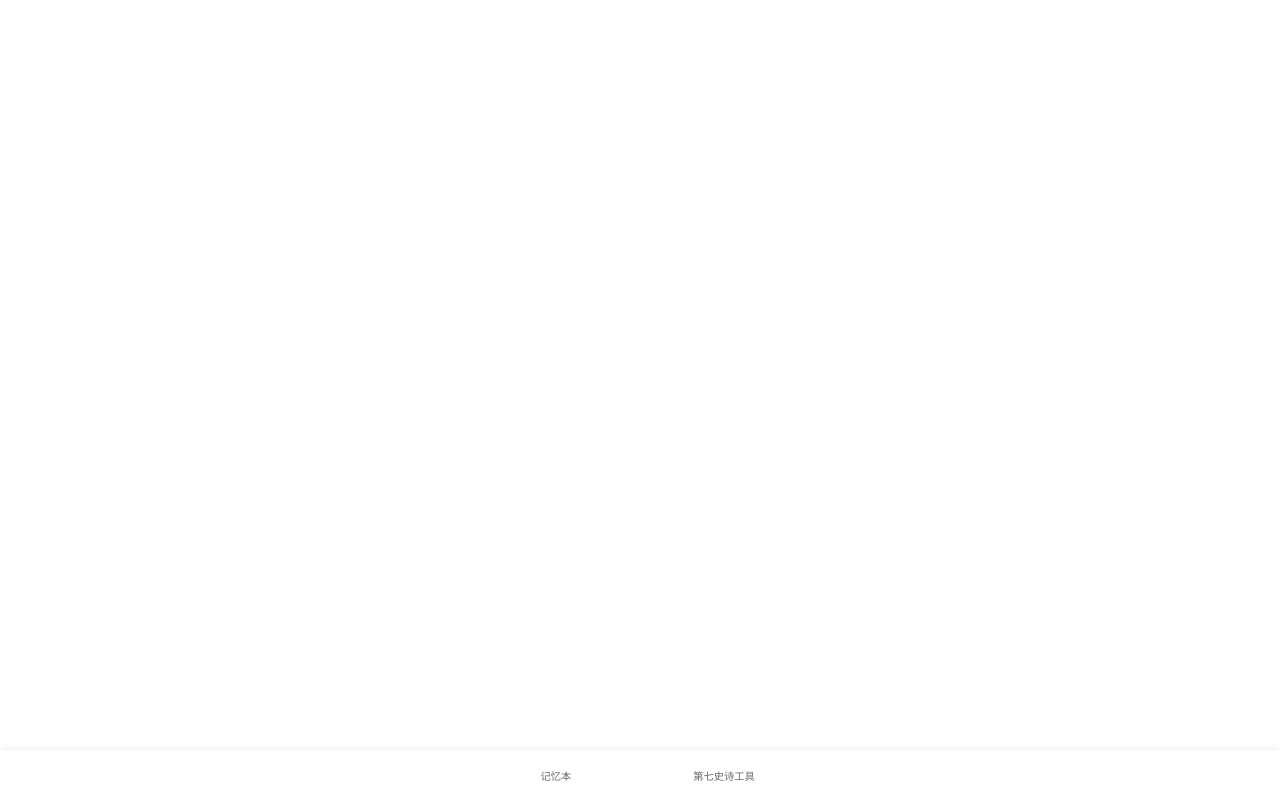
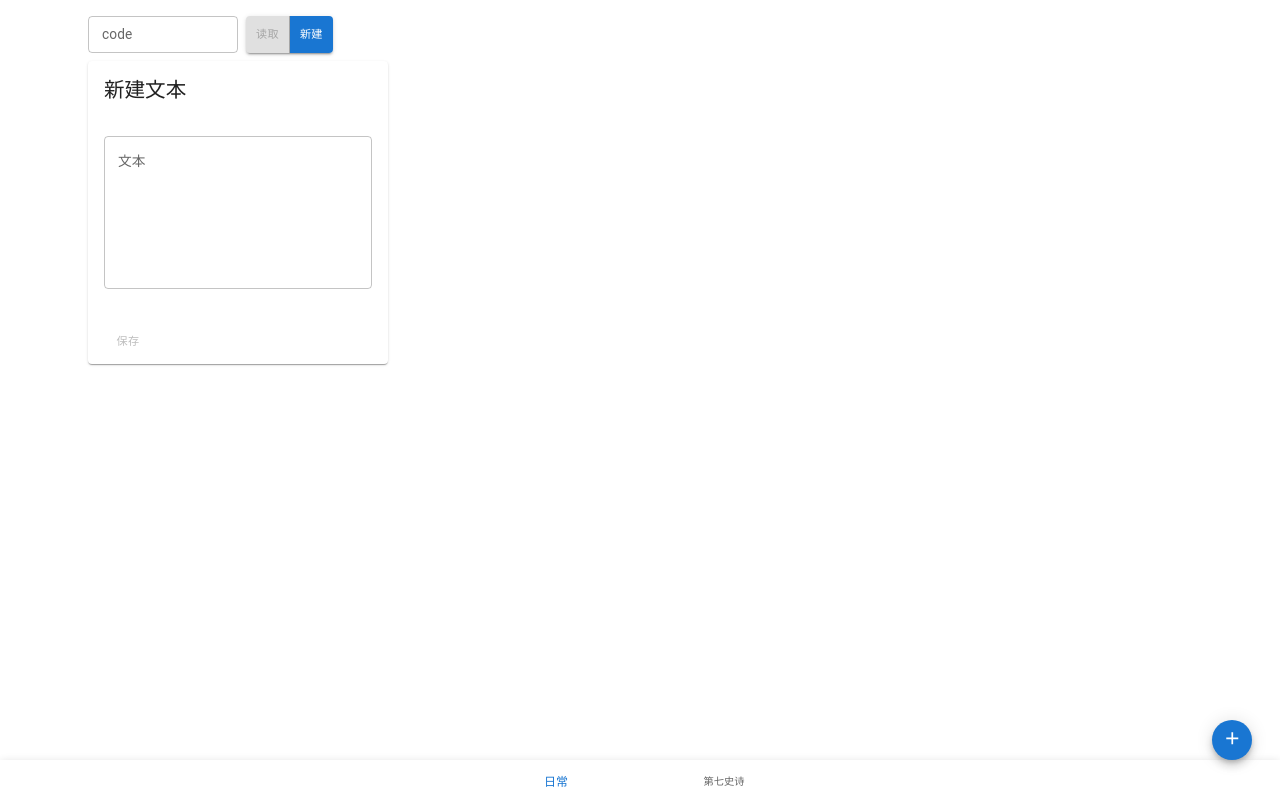
Before and after one commit to Zhoufy1996/tools-front, a Next.js app: page /life/memory in a window 1280 px wide. Before the commit this address had no page. Built offline with nearby package versions, Linux system fonts and the light colour scheme.

Commit message:
修改路由

```diff
--- a/pages/404.tsx
+++ b/pages/404.tsx
@@ -2,7 +2,7 @@ import localforage from 'localforage';
 import { useRouter } from 'next/router';
 import { useEffect } from 'react';
 
-const validPaths = ['/memory', '/epic7/character', '/epic7/equipment'];
+const validPaths = ['/life/memory', '/epic7/character', '/epic7/equipment'];
 
 const NotFound = () => {
   const router = useRouter();
@@ -12,7 +12,7 @@ const NotFound = () => {
       if (res && validPaths.includes(res)) {
         router.push(res);
       } else {
-        router.push('/memory');
+        router.push('/life');
       }
     });
   }, [router]);
--- a/pages/memory.tsx
+++ b/pages/life/memory.tsx
@@ -1,7 +1,7 @@
 import { Box, Button, ButtonGroup, Container, TextField } from '@mui/material';
 import { useCallback, useState } from 'react';
-import MemoryInput from 'src/components/pages/memory/MemoryInput';
-import MemoryReader from 'src/components/pages/memory/MemoryReader';
+import MemoryInput from 'src/components/pages/life/memory/MemoryInput';
+import MemoryReader from 'src/components/pages/life/memory/MemoryReader';
 
 const Memory = () => {
   const [value, setValue] = useState('');
--- a/src/components/app/MobileButtonNavigation/index.tsx
+++ b/src/components/app/MobileButtonNavigation/index.tsx
@@ -27,11 +27,11 @@ const MobileButtonNavigation = () => {
           router.push(newValue);
         }}
         sx={{
-          height: 50,
+          height: 40,
         }}
       >
-        <BottomNavigationAction value="/memory" label="记忆本" />
-        <BottomNavigationAction value="/epic7" label="第七史诗工具" />
+        <BottomNavigationAction value="/life" label="日常" />
+        <BottomNavigationAction value="/epic7" label="第七史诗" />
       </BottomNavigation>
     </Paper>
   );
--- a/src/components/app/SpeedActions/index.tsx
+++ b/src/components/app/SpeedActions/index.tsx
@@ -3,25 +3,34 @@ import { OverridableComponent } from '@mui/material/OverridableComponent';
 import AddPhotoAlternateIcon from '@mui/icons-material/AddPhotoAlternate';
 import { useRouter } from 'next/router';
 import PersonAddIcon from '@mui/icons-material/PersonAdd';
+import TextSnippetIcon from '@mui/icons-material/TextSnippet';
 
 interface DialAction {
-  key: string;
   title: string;
   icon: OverridableComponent<SvgIconTypeMap<{}, 'svg'>>;
 }
 
-const dialActions: DialAction[] = [
-  {
-    key: 'equipment',
-    title: '装备',
-    icon: AddPhotoAlternateIcon,
+const dialActions: {
+  [key: string]: { [key: string]: DialAction };
+} = {
+  epic7: {
+    equipment: {
+      title: '装备',
+      icon: AddPhotoAlternateIcon,
+    },
+
+    character: {
+      title: '角色',
+      icon: PersonAddIcon,
+    },
   },
-  {
-    key: 'character',
-    title: '角色',
-    icon: PersonAddIcon,
+  life: {
+    memory: {
+      title: '文字保存/读取',
+      icon: TextSnippetIcon,
+    },
   },
-];
+};
 
 const SpeedActions = () => {
   const router = useRouter();
@@ -29,8 +38,11 @@ const SpeedActions = () => {
     router.push(`/epic7/${path}`);
   };
 
-  if (router.pathname.split('/')[1] === 'epic7') {
-    const pathname = router.pathname.split('/')[2];
+  const [local, module, pagename] = router.pathname.split('/');
+
+  const actions = dialActions[module];
+
+  if (actions != null) {
     return (
       <SpeedDial
         ariaLabel="Speed Dial Actions"
@@ -45,15 +57,15 @@ const SpeedActions = () => {
         }}
         icon={<SpeedDialIcon />}
       >
-        {dialActions.map((item) => {
+        {Object.entries(actions).map(([key, action]) => {
           return (
             <SpeedDialAction
-              key={item.key}
+              key={key}
               onClick={() => {
-                navigate(item.key);
+                navigate(key);
               }}
-              icon={<item.icon color={pathname === item.key ? 'primary' : 'inherit'} />}
-              tooltipTitle={item.title}
+              icon={<action.icon color={pagename === key ? 'primary' : 'inherit'} />}
+              tooltipTitle={action.title}
               tooltipOpen
             />
           );
@@ -61,6 +73,7 @@ const SpeedActions = () => {
       </SpeedDial>
     );
   }
+
   return null;
 };
 
--- a/src/components/pages/epic7/character/CharacterCard/index.tsx
+++ b/src/components/pages/epic7/character/CharacterCard/index.tsx
@@ -74,7 +74,7 @@ const CharacterCard = ({ uuid, handleDelete, setGallerDefaultUuid }: EquipmentCa
         image={imgUrl}
         alt="图片"
       />
-      <CardContent sx={{ height: 70 }}>
+      <CardContent sx={{ minHeight: 70 }}>
         {isEditing ? (
           <EditInput
             defaultValue={name}
@@ -92,7 +92,7 @@ const CharacterCard = ({ uuid, handleDelete, setGallerDefaultUuid }: EquipmentCa
             }}
           />
         ) : (
-          <Typography variant="h5" color="text.secondary">
+          <Typography variant="h5" color="text.secondary" sx={{ wordBreak: 'break-all' }}>
             {name || '自动识别中...'}
           </Typography>
         )}
--- a/src/components/pages/epic7/equipment/EquipmentCard/index.tsx
+++ b/src/components/pages/epic7/equipment/EquipmentCard/index.tsx
@@ -77,7 +77,7 @@ const EquipmentCard = ({ uuid, handleDelete }: EquipmentCardProps) => {
           <>
             {parseString?.split('\n').map((text, index) => {
               return (
-                <Typography key={index} variant="body2" color="text.secondary">
+                <Typography sx={{ wordBreak: 'break-all' }} key={index} variant="body2" color="text.secondary">
                   {text}
                 </Typography>
               );
```
Also changed, not shown: pages/life/index.tsx (added, +14 -0 lines), public/manifest.json, src/components/pages/life/memory/MemoryInput/index.tsx (renamed from src/components/pages/memory/MemoryInput/index.tsx), src/components/pages/life/memory/MemoryReader/index.tsx (renamed from src/components/pages/memory/MemoryReader/index.tsx).
